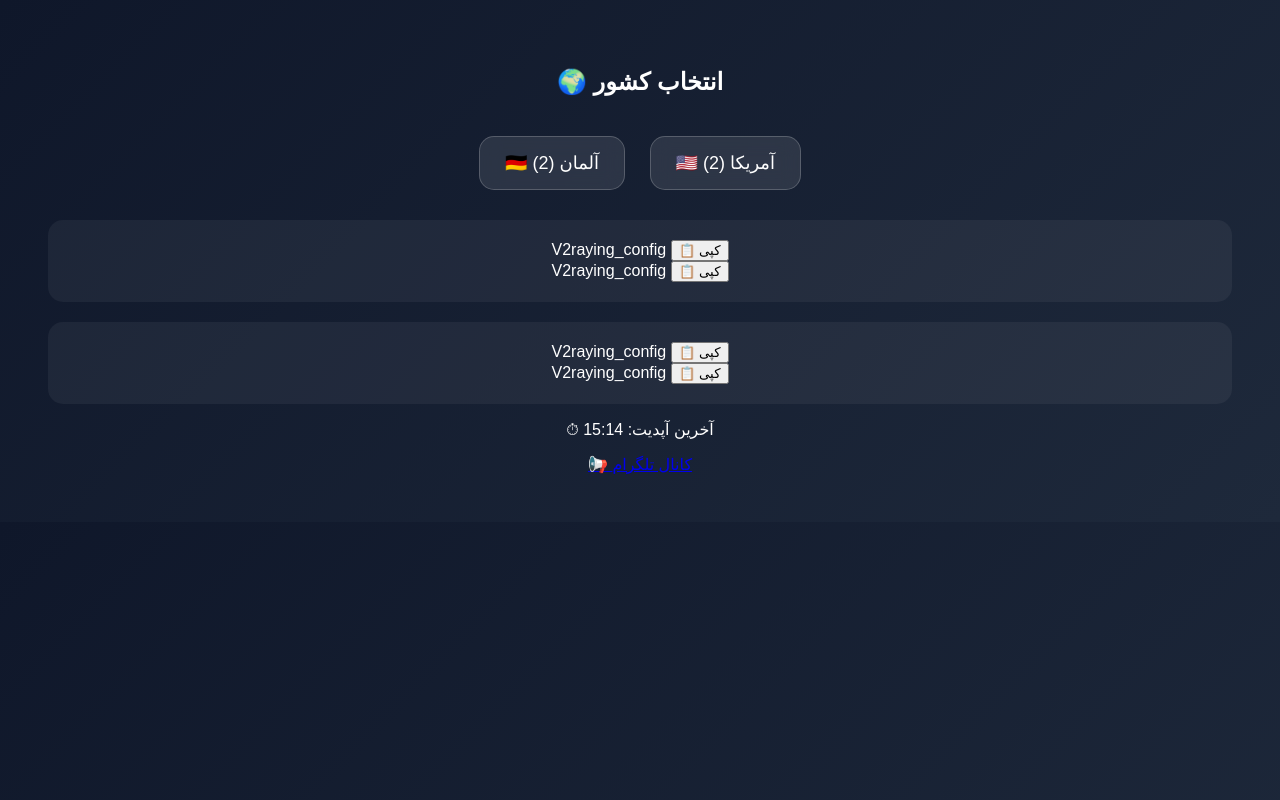
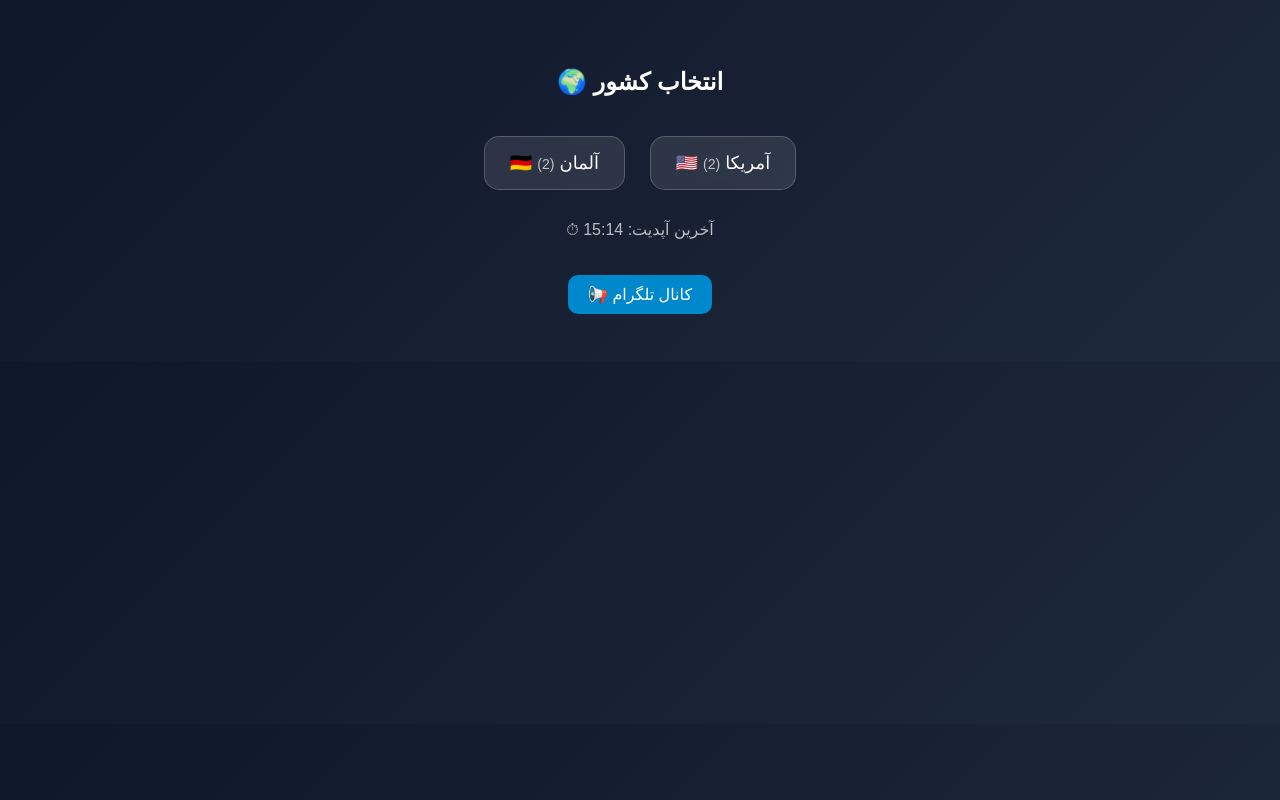
Before and after one commit to b33456386-cmd/v2ray-config-site, a plain HTML site: page index.html in a window 1280 px wide. Drawn offline with Linux system fonts and the light colour scheme.

Commit message:
Update style.css

```diff
--- a/style.css
+++ b/style.css
@@ -10,9 +10,13 @@ h2 {
   margin-bottom: 30px;
 }
 
+.buttons {
+  margin-bottom: 20px;
+}
+
 .country-btn {
   background: rgba(255,255,255,0.1);
-  backdrop-filter: blur(10px);
+  backdrop-filter: blur(12px);
   border: 1px solid rgba(255,255,255,0.2);
   padding: 15px 25px;
   margin: 10px;
@@ -23,14 +27,51 @@ h2 {
   transition: 0.3s;
 }
 
+.country-btn span {
+  font-size: 14px;
+  opacity: 0.7;
+}
+
 .country-btn:hover {
   background: rgba(255,255,255,0.2);
   transform: scale(1.05);
 }
 
 .config-list {
+  display: none;
   margin-top: 20px;
   background: rgba(255,255,255,0.05);
   padding: 20px;
   border-radius: 15px;
 }
+
+.config-item {
+  display: flex;
+  justify-content: space-between;
+  margin: 10px 0;
+  background: rgba(255,255,255,0.08);
+  padding: 10px;
+  border-radius: 10px;
+}
+
+button {
+  border: none;
+  padding: 5px 10px;
+  border-radius: 8px;
+  cursor: pointer;
+}
+
+.update {
+  margin-top: 20px;
+  opacity: 0.7;
+}
+
+.telegram {
+  display: inline-block;
+  margin-top: 20px;
+  padding: 10px 20px;
+  background: #0088cc;
+  border-radius: 10px;
+  color: white;
+  text-decoration: none;
+}
```
